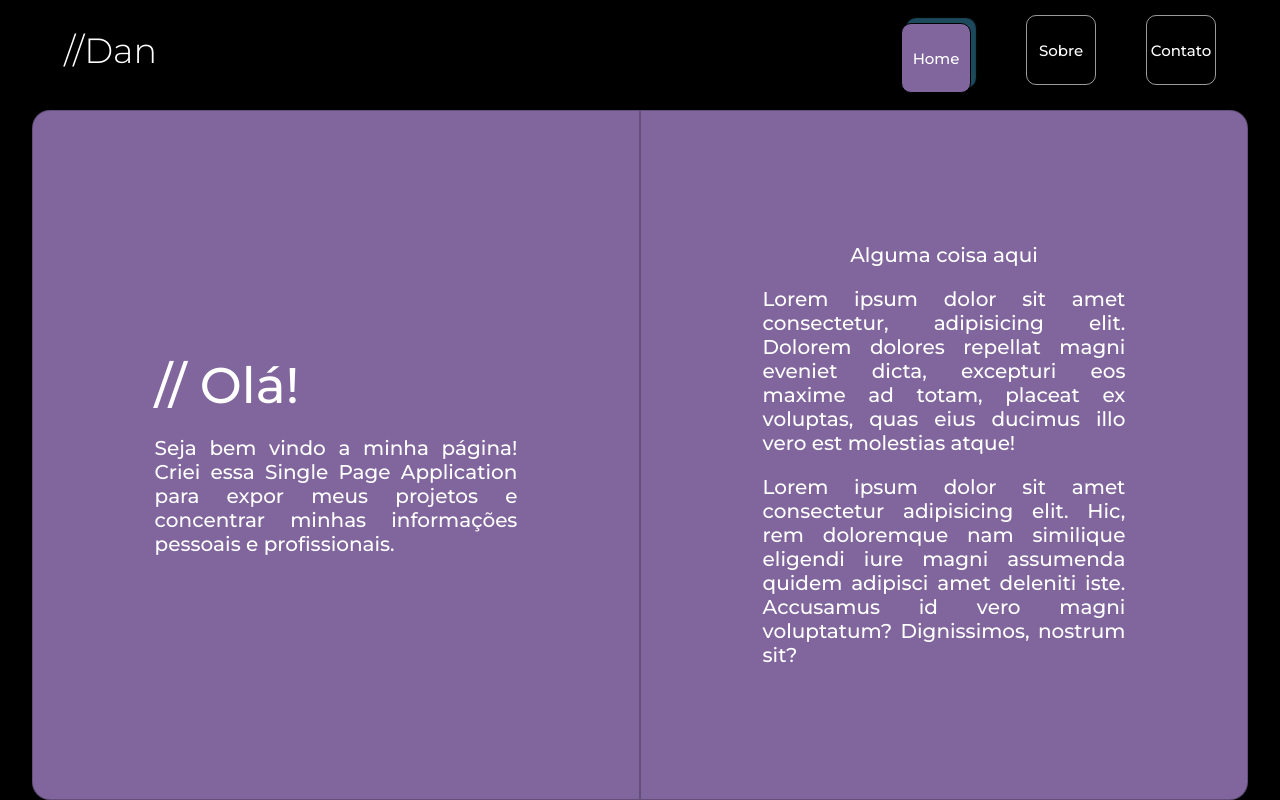
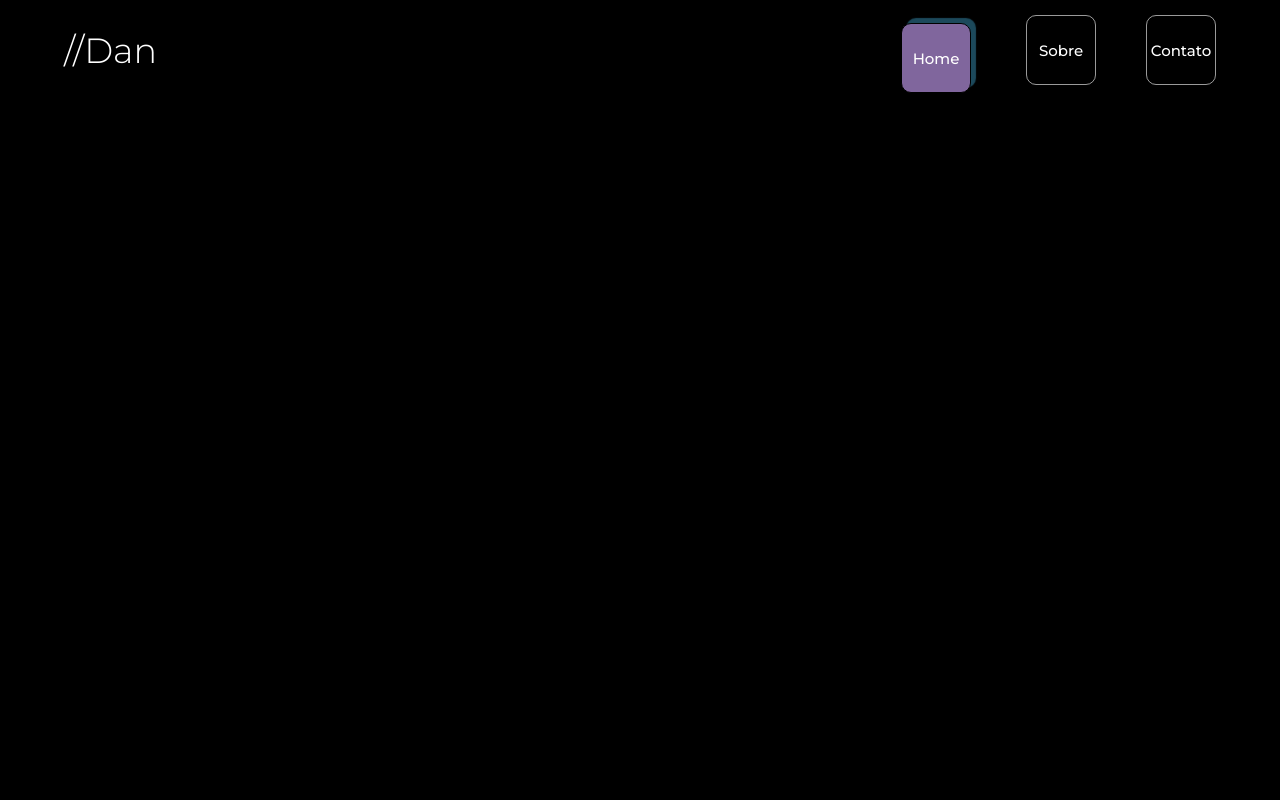
Before and after one commit to maindan/portfolio, a React (Vite) app: page / in a window 1280 px wide. Built offline with nearby package versions, Linux system fonts and the light colour scheme.

Commit message:
correções na rota

```diff
--- a/src/main.jsx
+++ b/src/main.jsx
@@ -14,7 +14,7 @@
     <BrowserRouter>
       <Header />
       <Routes>
-        <Route path="/" element={<Home />}/>
+        <Route path="/portfolio" element={<Home />}/>
         <Route path="/About" element={<About />}/>
         <Route path="/Contact" element={<Contact />}/>
       </Routes>
```
